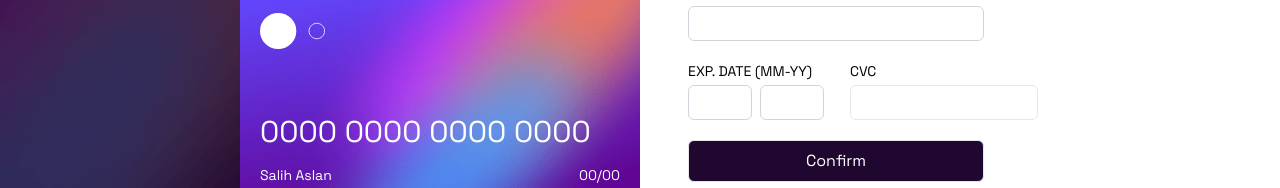
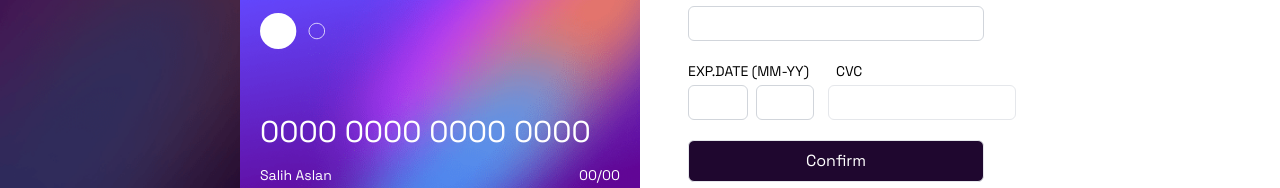
Before and after one commit to muhammetsalihaslan/interactivecardpage, a Next.js app in the folder interactivepage/: page / in a window 1280 px wide. Shown: the part 257-445 px from the top of the page. Built offline with nearby package versions, Linux system fonts and the light colour scheme.

Commit message:
tailwind set

```diff
--- a/interactivepage/components/info.jsx
+++ b/interactivepage/components/info.jsx
@@ -58,6 +58,28 @@ const Info = ({ setValueFromFirst, setValueFromSecond }) => {
     setValueFromFirst(formattedValue);
   };
 
+  const handleExpMonth = (e) => {
+    const monthValue = e.target.value;
+    const isNumeric = /^[1-9]\d{0,1}$/.test(monthValue);
+
+    if (isNumeric || monthValue === "") {
+      const numericInput = parseInt(monthValue, 10);
+
+      if (numericInput > 12) {
+        setErrorMessage((prevError) => ({
+          ...prevError,
+          expMonth: "month",
+        }));
+      } else {
+        setErrorMessage((prevError) => ({
+          ...prevError,
+          expMonth: "",
+        }));
+        setExpMonth(monthValue);
+      }
+    }
+  };
+
   return (
     <div>
       <div className="ms-[3rem] mt-[10rem]">
@@ -97,40 +119,54 @@ const Info = ({ setValueFromFirst, setValueFromSecond }) => {
               )}
             </div>
           </div>
-          <div className="  text-sm mt-5 flex ">
-            <div>
-              <label htmlFor="date">EXP. DATE (MM-YY)</label>
+          <div className=" w-1/2  text-sm mt-5 grid grid-cols-2 ">
+            <div className="w-1/1 flex flex-col">
+              <label htmlFor="date">EXP.DATE (MM-YY)</label>
+              <div className="flex">
                 <div>
                   <input
                     type="text"
                     id="date"
                     name="expMonth"
-                  className={`w-2/12 h-[35px] p-2 mt-1 outline-none border rounded-md ${
-                    errorMessage.expMonth ? "border-red-500" : "border-gray-300"
+                    className={`w-4/5 h-[35px] p-2 mt-1 outline-none border rounded-md ${
+                      errorMessage.expMonth
+                        ? "border-red-500"
+                        : "border-gray-300"
                     }`}
                     value={expMonth}
+                    onChange={handleExpMonth}
                   />
-
+                  {errorMessage.expMonth && (
+                    <p style={{ color: "red" }}>{errorMessage.expMonth}</p>
+                  )}
+                </div>
+                <div>
                   <input
                     type="text"
                     id="ydate"
                     name="expYear"
-                  className={`w-2/12 h-[35px] p-2 mt-1 outline-none border rounded-md ms-2 ${
-                    errorMessage.expYear ? "border-red-500" : "border-gray-300"
+                    className={`w-4/5 h-[35px] p-2 mt-1 outline-none border rounded-md -ms-2  ${
+                      errorMessage.expYear
+                        ? "border-red-500"
+                        : "border-gray-300"
                     }`}
                     value={expYear}
                   />
+                  {errorMessage.expYear && (
+                    <p style={{ color: "red" }}>{errorMessage.expYear}</p>
+                  )}
                 </div>
               </div>
-            <div className=" flex flex-col -ms-[230px]   ">
-              <label htmlFor="cvc" className="ms-2">
+            </div>
+            <div className="w-1/3">
+              <label htmlFor="cvc" className="">
                 CVC
               </label>
               <input
                 type="text"
                 id="cvc"
                 name="cvc"
-                className="w-1/1 h-[35px] p-2 mt-1 outline-none border rounded-md ms-2"
+                className="w-1/1 h-[35px] p-2 mt-1 outline-none border rounded-md -ms-2 "
                 value={cvc}
               />
             </div>
```
Lines whose indentation alone changed are shown as unchanged.
